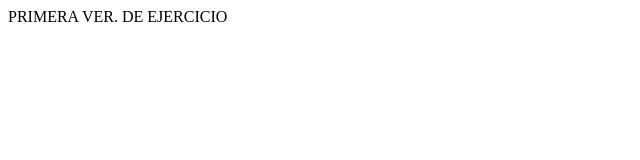
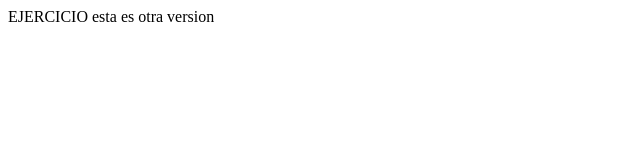
Before and after one commit to maesli1410/g28, a plain HTML site: page index.html in a window 1280 px wide. Shown: the full height of the page, 0-640 px from the left. Drawn offline with Linux system fonts and the light colour scheme.

Commit message:
SEGUNDA VERSION

```diff
--- a/index.html
+++ b/index.html
@@ -1,5 +1,6 @@
 <html>
 	<body>
-		PRIMERA VER. DE EJERCICIO
+		EJERCICIO
+	       esta es otra version
 	</body>
 </html>
```
